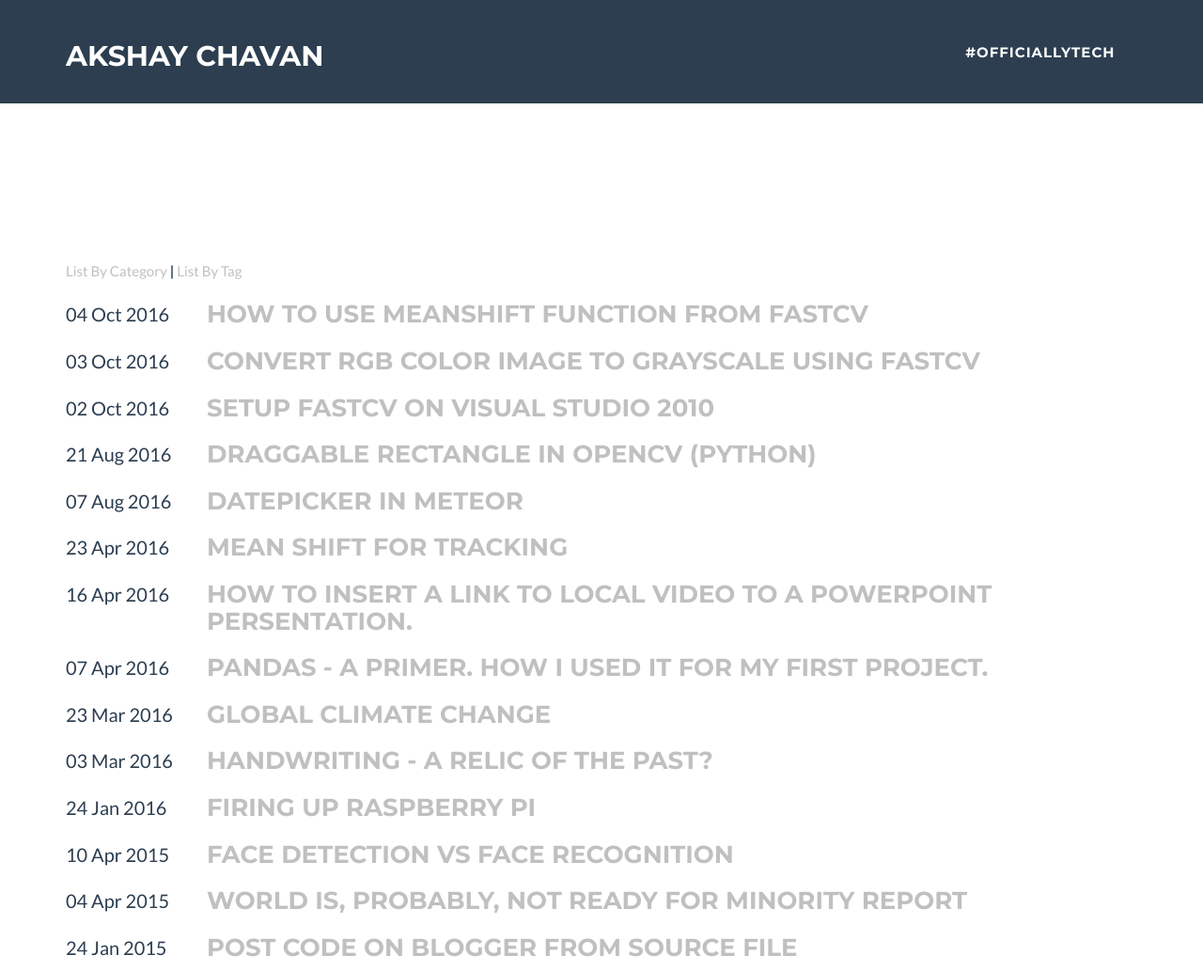
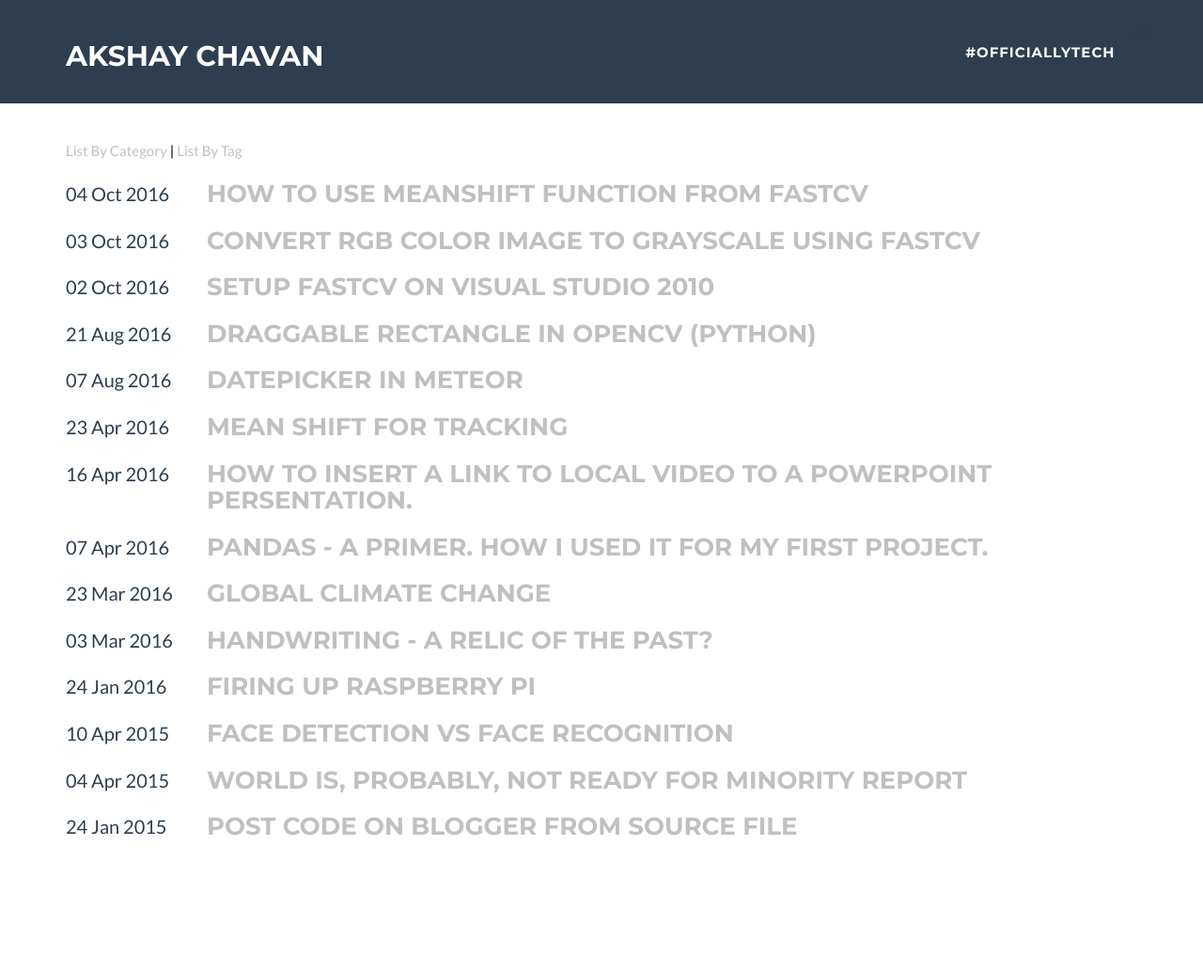
Before and after one commit to arccoder/arccoder.github.io, a Jekyll site: the page built from blog/index.html, in a window 1280 px wide and 1033 px high. Shown: the whole window at 94% size. Built offline with Jekyll 4.4.1, drawn with Linux system fonts in a browser that asks for light colours; nearby versions of some CDN libraries; library files that are not in the unit come from our copies.

Commit message:
Update default.html

```diff
--- a/_layouts/default.html
+++ b/_layouts/default.html
@@ -72,10 +72,10 @@
             <!-- /.container-fluid -->
         </nav>
 
-        <br><br><br><br><br><br><br><br><br><br><br><br>
+        <h1>{{ page.title }}</h1>
+        <br><br><br><br><br><br>
 
         <div id="main" role="main" class="container">
-            <h1>{{ page.title }}</h1>
             {{ content }}
         </div>
 
```
